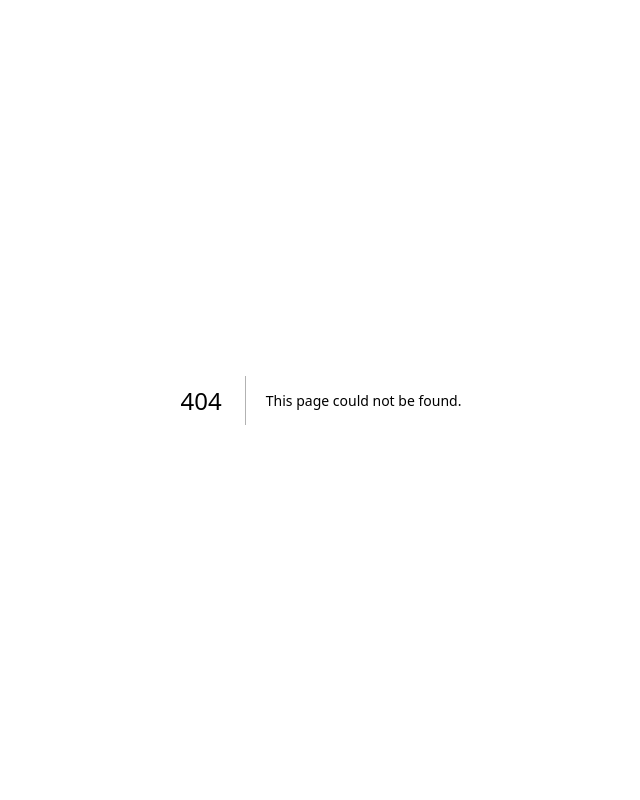
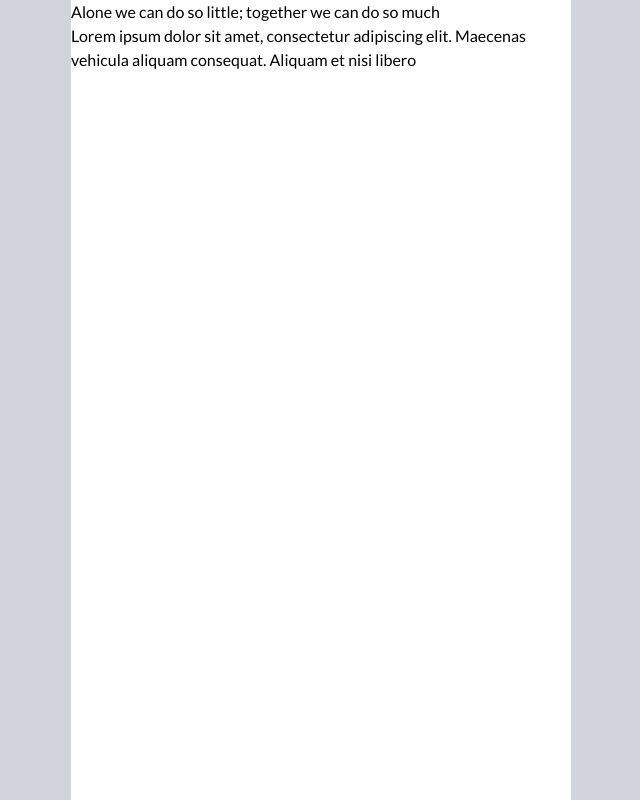
Before and after one commit to GarryLaly/SEAL-Crowdfunding-NextJS, a Next.js app: page /onboarding in a window 1280 px wide. Before the commit this address had no page. Shown: the whole page, without its empty margins (319-959 px from the left). Built offline with nearby package versions, Linux system fonts and the light colour scheme.

Commit message:
Setup font Lato

```diff
--- /dev/null
+++ b/pages/onboarding.js
@@ -0,0 +1,22 @@
+import Head from "next/head";
+import Image from "next/image";
+
+const Onboarding = () => {
+  return (
+    <div className="bg-gray-300 h-screen font-lato text-black">
+      <Head>
+        <title>Create Next App</title>
+        <meta name="description" content="Generated by create next app" />
+      </Head>
+      <div className="max-w-500px mx-auto bg-white h-full">
+        <div>Alone we can do so little; together we can do so much</div>
+        <div>
+          Lorem ipsum dolor sit amet, consectetur adipiscing elit. Maecenas
+          vehicula aliquam consequat. Aliquam et nisi libero
+        </div>
+      </div>
+    </div>
+  );
+};
+
+export default Onboarding;
--- a/styles/globals.css
+++ b/styles/globals.css
@@ -1,3 +1,5 @@
+@import url('https://fonts.googleapis.com/css2?family=Lato:wght@400;700&display=swap');
+
 @tailwind base;
 @tailwind components;
 @tailwind utilities;
--- a/tailwind.config.js
+++ b/tailwind.config.js
@@ -5,7 +5,14 @@ module.exports = {
     "./components/**/*.{js,ts,jsx,tsx}",
   ],
   theme: {
-    extend: {},
+    fontFamily: {
+      lato: ["Lato", "Arial", "sans-serif"],
+    },
+    extend: {
+      maxWidth: {
+        "500px": "500px",
+      },
+    },
   },
   plugins: [],
-}
+};
```
